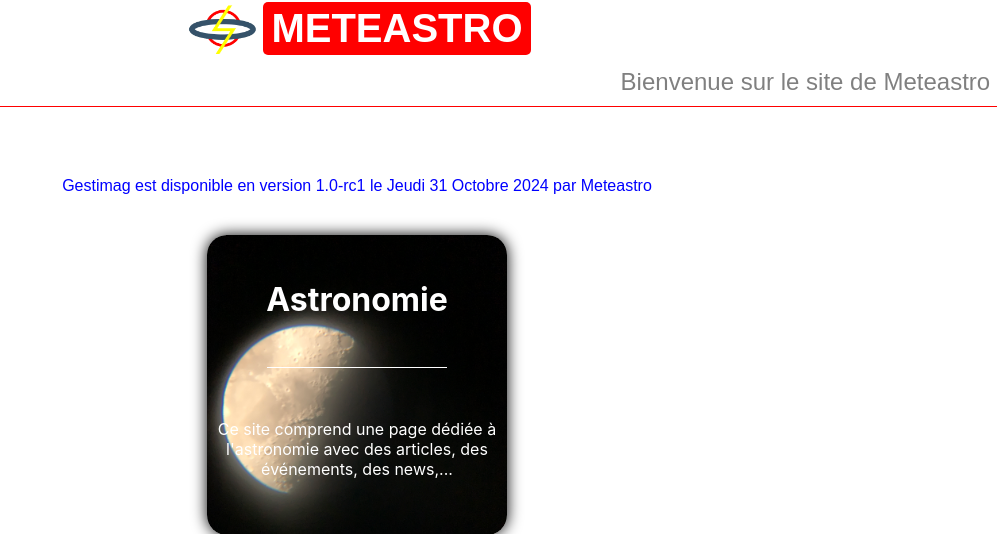
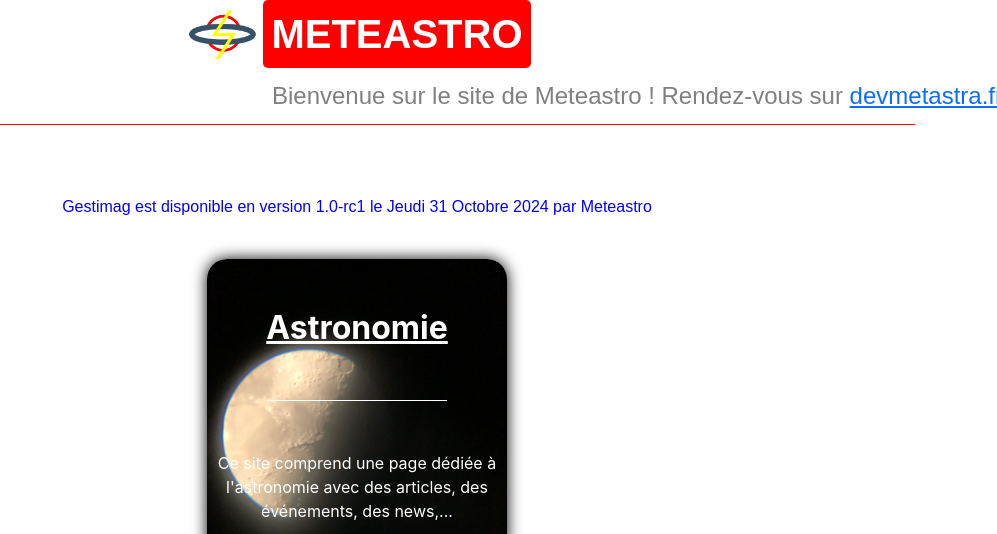
Before and after one commit to adrienb39/meteastro, a PHP site: page /index.php in a window 1280 px wide. Shown: the top 534 px of the page, without its empty margins (283-1280 px from the left). Run offline with PHP 8.4, Linux system fonts and the light colour scheme; data that the repository does not hold is empty; some libraries are stand-ins or nearby versions.

Commit message:
ajout de l'information de devmetastra

```diff
--- a/import_dans_le_php/counter/hits.txt
+++ b/import_dans_le_php/counter/hits.txt
@@ -1 +1 @@
-492
+584
--- a/import_dans_le_php/footer.php
+++ b/import_dans_le_php/footer.php
@@ -37,6 +37,7 @@
         </div>
     </footer>
     <script src="/import_dans_le_php/footer.js"></script>
+    <script src="https://cdn.jsdelivr.net/npm/bootstrap@5.3.6/dist/js/bootstrap.bundle.min.js" integrity="sha384-j1CDi7MgGQ12Z7Qab0qlWQ/Qqz24Gc6BM0thvEMVjHnfYGF0rmFCozFSxQBxwHKO" crossorigin="anonymous"></script>
 </body>
 
 </html>
--- a/import_dans_le_php/menu.php
+++ b/import_dans_le_php/menu.php
@@ -19,9 +19,11 @@
   <link rel="stylesheet" href="../CSS/style.css" />
   <script src="https://cdnjs.cloudflare.com/ajax/libs/font-awesome/5.12.0-2/js/all.min.js"></script>
   <script src="/import_dans_le_php/menu.js" defer></script>
+  <link href="https://cdn.jsdelivr.net/npm/bootstrap@5.3.6/dist/css/bootstrap.min.css" rel="stylesheet" integrity="sha384-4Q6Gf2aSP4eDXB8Miphtr37CMZZQ5oXLH2yaXMJ2w8e2ZtHTl7GptT4jmndRuHDT" crossorigin="anonymous">
 </head>
 
 <body>
+
   <!-- logo -->
   <div class="div-logo">
     <a class="logo" href="/">
@@ -29,7 +31,7 @@
       <span class="title-logo">METEASTRO <?php echo $isConnected ? '- ' . $_SESSION['name']: ''; ?></span>
     </a>
     <div class="marquee">
-      <div class="info">Bienvenue sur le site de Meteastro !</div>
+      <div class="info">Bienvenue sur le site de Meteastro ! Rendez-vous sur <a href="https://www.devmetastra.fr">devmetastra.fr</a> avec plus de fonctionnalités, avec une nouvelle interface.... Les comptes activés seront transférés sur DevMetAstra.</div>
     </div>
   </div>
 
```
